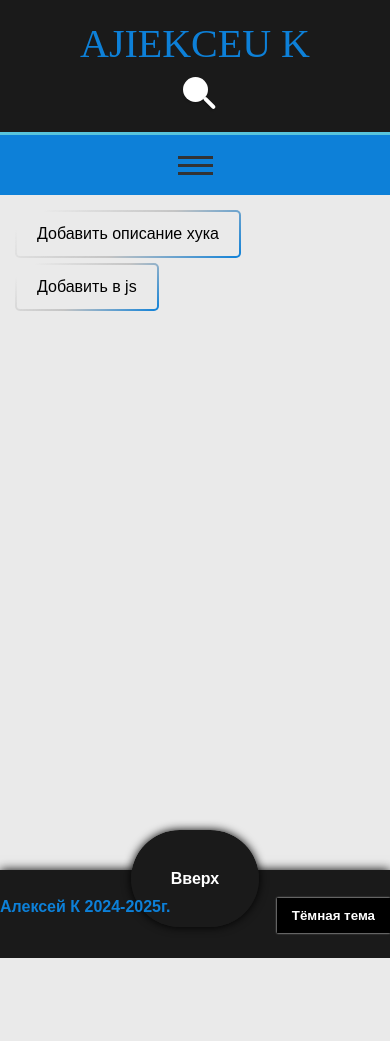
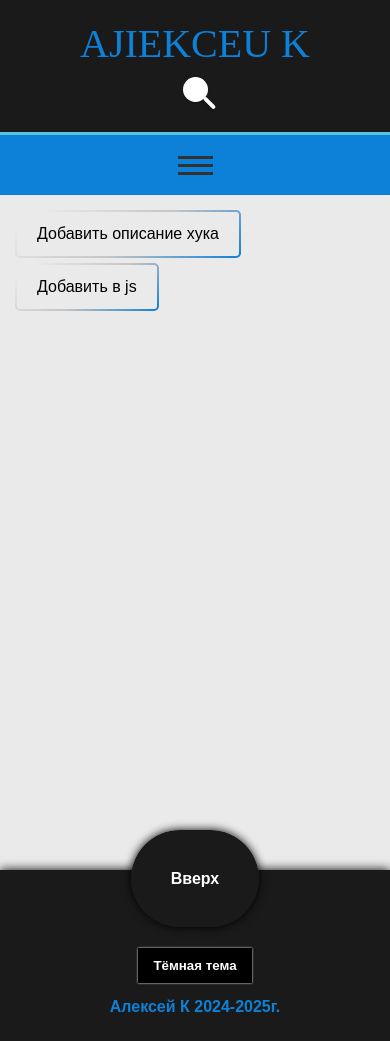
Before and after one commit to AlekseiKutukov/aleksei-k.ru_2.0, a Next.js app: page / in a window 390 px wide. Before the commit the page ends 958 px from the top, so only its background shows below. Built offline with nearby package versions, Linux system fonts and the light colour scheme; a web font is replaced by a local one.

Commit message:
add adaptability from footer

```diff
--- a/src/components/markupPage/Footer/Footer.module.css
+++ b/src/components/markupPage/Footer/Footer.module.css
@@ -37,10 +37,11 @@
 
 .footerSiteName {
   margin: 0 auto;
-  max-width: 900px;
+  max-width: 1000px;
   padding: 10px 0 25px 0;
   display: flex;
   justify-content: space-between;
+  align-items: center;
 }
 
 .footerLink {
@@ -51,3 +52,17 @@
   transition: all 0.6s;
   color: #fff;
 }
+
+@media (max-width: 1050px) {
+  .footerSiteName {
+    margin: 0 40px;
+  }
+}
+
+@media (max-width: 575px) {
+  .footerSiteName {
+    gap: 15px;
+    flex-direction: column-reverse;
+    margin-top: 50px;
+  }
+}
```
